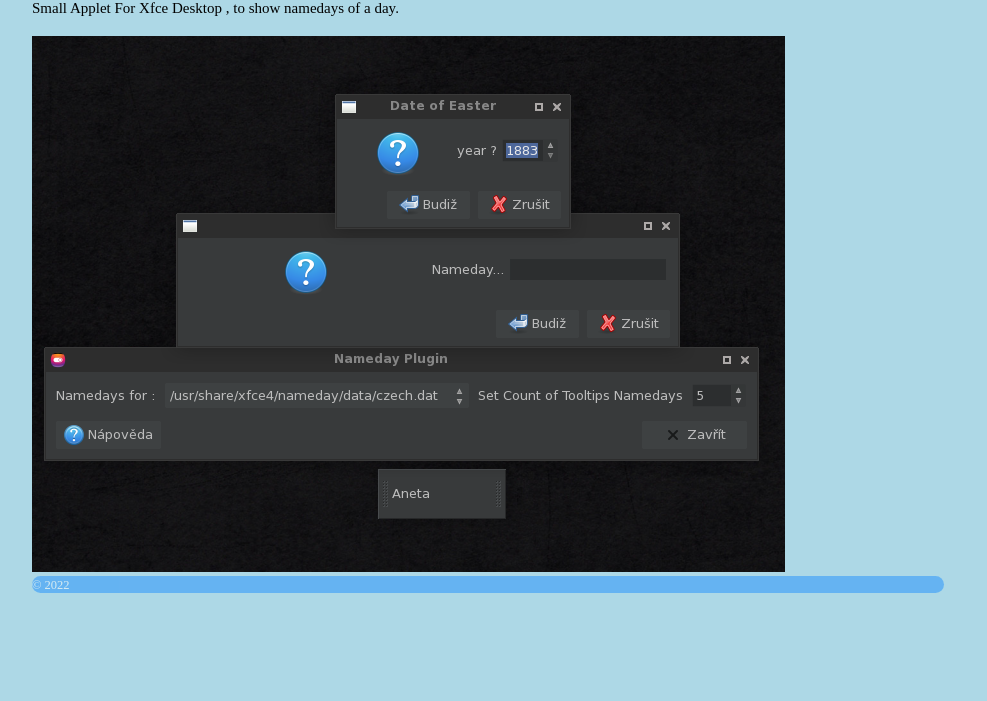
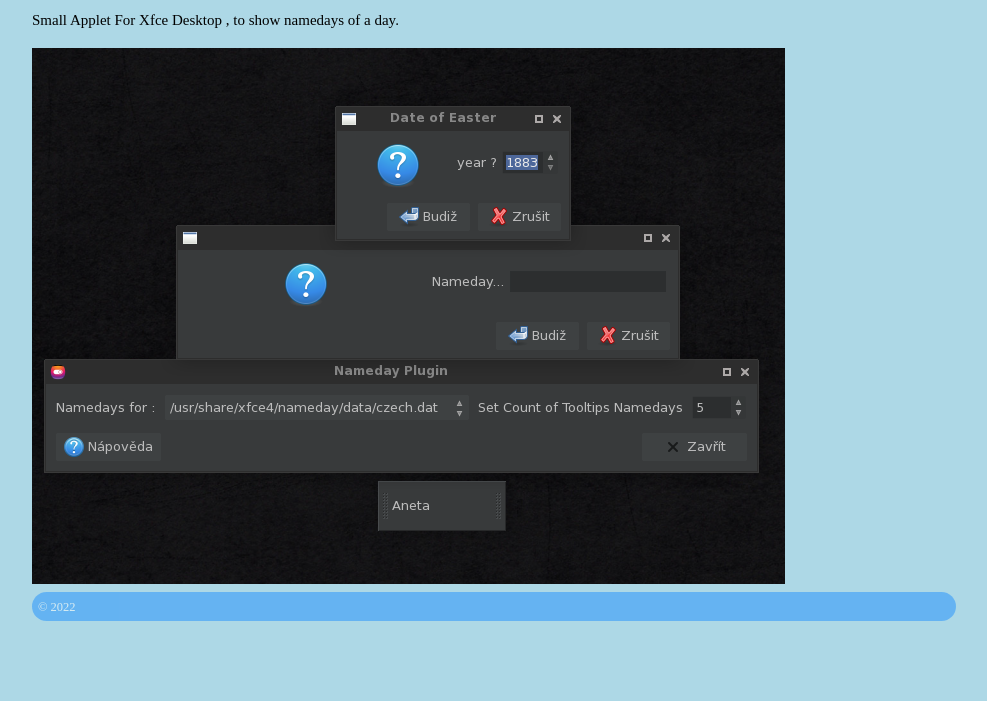
Before and after one commit to marekpistorius/xfce-nameday-plugin, a plain HTML site: page index.html in a window 1280 px wide. Shown: the part 99-800 px from the top of the page, without its empty margins (136-1123 px from the left). Drawn offline with Linux system fonts and the light colour scheme.

Commit message:
Update styles.css
Signed-off-by: Marek Pistorius <marek.pistorius@mpistorius.eu>

```diff
--- a/styles.css
+++ b/styles.css
@@ -12,6 +12,7 @@ header, footer {
 		border-radius: 2em;
 		width: 95%;
 		height: 10%;
+		padding: 6px;
 		}
 		.transparent {
 	filter:alpha(opacity=50);
@@ -19,6 +20,9 @@ header, footer {
 	-khtml-opacity: 0.5;
 	opacity: 0.5;
 }
+
+article { padding-bottom: 4px;}
+
 .wrapper {
 	width:960px;
 	margin:0 auto;
```
